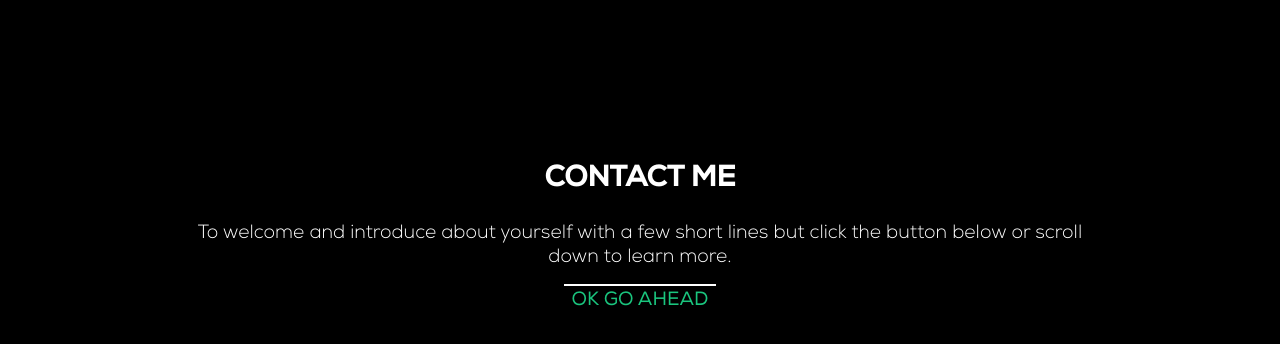
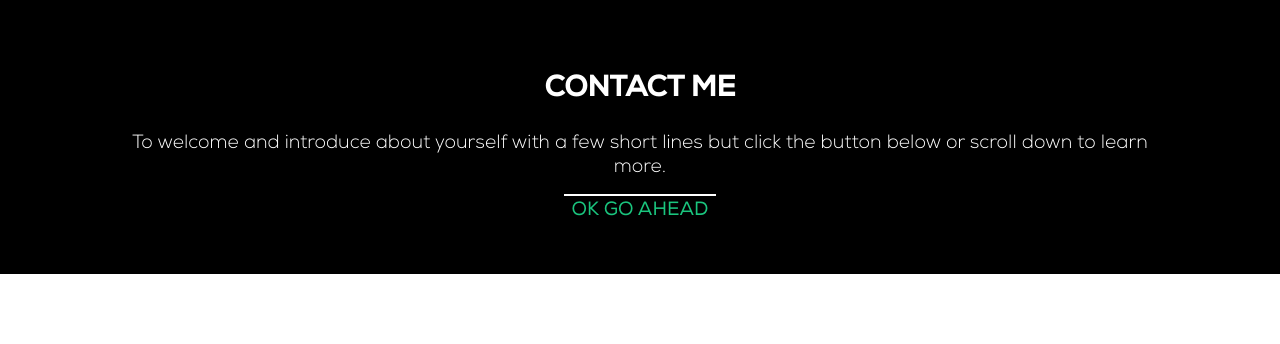
Before and after one commit to Meleyotan/George, a plain HTML site: page index.html in a window 1280 px wide. Shown: the part 1016-1360 px from the top of the page. After the commit the page ends 1290 px from the top, so only its background shows below. Drawn offline with Linux system fonts and the light colour scheme.

Commit message:
Update rob.css

```diff
--- a/rob.css
+++ b/rob.css
@@ -43,7 +43,7 @@ div.box:hover{transform: scale(1.1);transition: all 1s ease ease-out;}
 p.box_text{text-align: center;margin-top: 60px;color: #ffffff;}
 
 /*Fourth Section*/
-div.fourth_section{background-color: black; text-align:center; color: white;padding: 140px;}/* try text-align: center  #dcd1aa*/
+div.fourth_section{background-color: black; text-align:center; color: white;padding: 50px;}/* try text-align: center  #dcd1aa*/
 h2#hero_titl{font-weight: bolder;}
 p#taglin{width: 90%; font-family: nexa_light;margin-left: auto;margin-right: auto;}
 span#hero_butto{background-color: transparent; border-top: 2px solid white; padding: 5px 8px;
```
